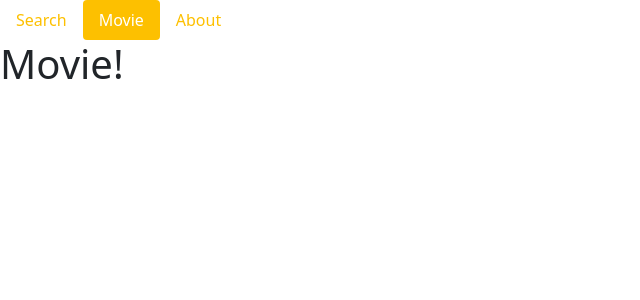
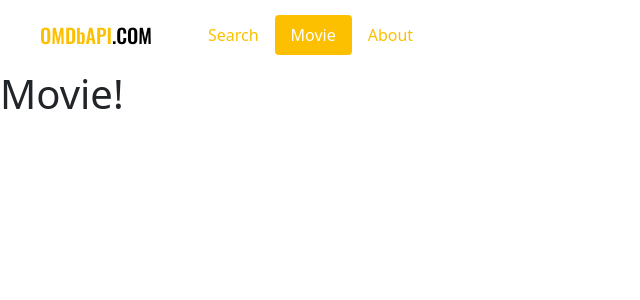
Before and after one commit to Nullgom/vue-movie-app, a Vue app: page /#/movie in a window 1280 px wide. Shown: the top 300 px of the page, without its empty margins (0-640 px from the left). Built offline with nearby package versions, Linux system fonts and the light colour scheme.

Commit message:
Header - Logo 및 Fonts

```diff
--- a/index.html
+++ b/index.html
@@ -1,11 +1,17 @@
 <!DOCTYPE html>
 <html lang="ko">
 <head>
-  <meta charset="UTF-8">
-  <meta http-equiv="X-UA-Compatible" content="IE=edge">
-  <meta name="viewport" content="width=device-width, initial-scale=1.0">
-  <title>Webpack project!</title>
-  <link rel="stylesheet" href="https://cdn.jsdelivr.net/npm/reset-css@5.0.1/reset.min.css">
+<meta charset="UTF-8">
+<meta http-equiv="X-UA-Compatible" content="IE=edge">
+<meta name="viewport" content="width=device-width, initial-scale=1.0">
+<title>Webpack project!</title>
+<link rel="stylesheet" href="https://cdn.jsdelivr.net/npm/reset-css@5.0.1/reset.min.css">
+<link rel="preconnect" href="https://fonts.googleapis.com">
+<link rel="preconnect" href="https://fonts.gstatic.com" crossorigin>
+<link href="https://fonts.googleapis.com/css2?family=Oswald:wght@500&family=Roboto:wght@400;700&display=swap" rel="stylesheet">
+<style type="text/css">
+  body {line-height: 1.4; font-family: "Roboto", sans-serif;}
+</style>
 </head>
 <body>
   <div id="app"></div>
--- a/src/components/Header.vue
+++ b/src/components/Header.vue
@@ -1,5 +1,6 @@
 <template>
   <header>
+    <Logo />
     <div class="nav nav-pills">
       <div
         v-for="nav in navigations"
@@ -17,7 +18,11 @@
 </template>
 
 <script>
+import Logo from '~/components/Logo'
 export default {
+  components: {
+    Logo
+  },
   data() {
     return {
       navigations: [
@@ -29,3 +34,15 @@
   }
 }
 </script>
+
+<style lang="scss" scoped>
+  header {
+    height: 70px;
+    padding: 0 40px;
+    display: flex;
+    align-items: center;
+    .logo {
+      margin-right: 40px;
+    }
+  }
+</style>
--- /dev/null
+++ b/src/components/Logo.vue
@@ -0,0 +1,24 @@
+<template>
+  <RouterLink
+    to="/"
+    class="logo">
+    <span>OMDbAPI</span>.COM
+  </RouterLink>
+</template>
+
+<style lang="scss" scoped>
+  @import "~/scss/main";
+
+  .logo {
+    font-family: "Oswald", sans-serif;
+    font-size: 20px;
+    color: $black;
+    text-decoration: none;
+    &:hover {
+      color: $black;
+    }
+    span {
+      color: $primary;
+    }
+  }
+</style>
```
